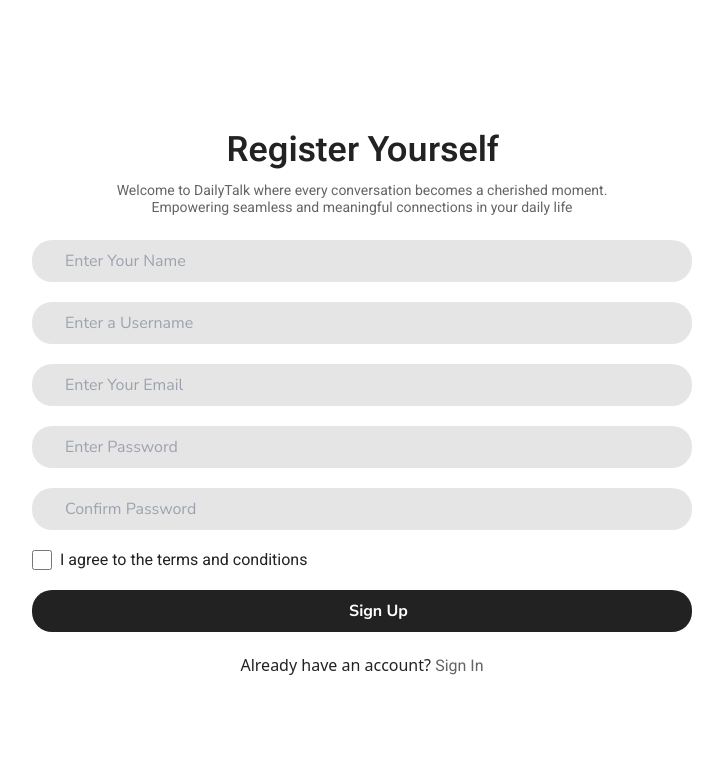
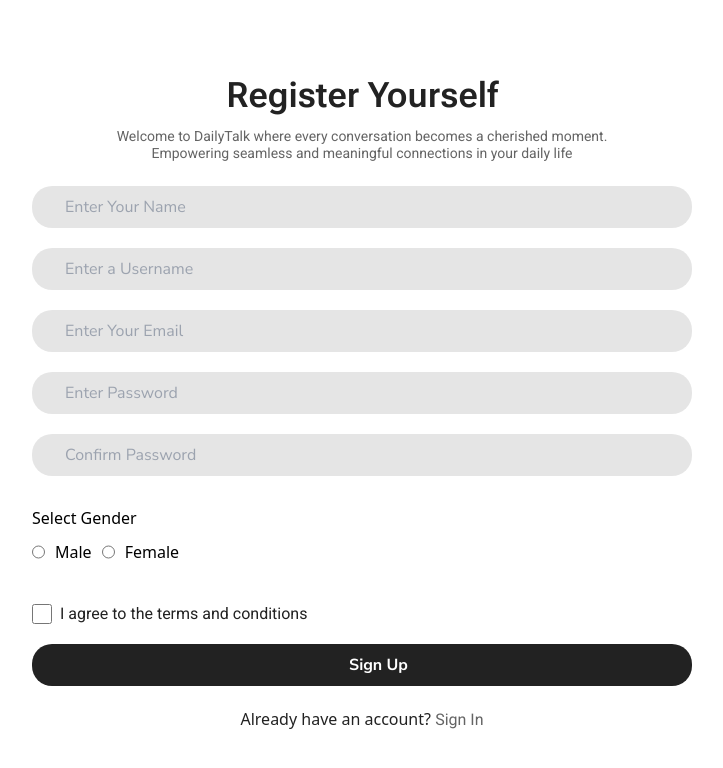
Before and after one commit to km-saifullah/dailytalk, a React (Vite) app: page /signup in a window 1280 px wide. Shown: the top 768 px of the page, without its empty margins (278-1001 px from the left). Built offline with nearby package versions, Linux system fonts and the light colour scheme.

Commit message:
user verification and send data to the firebase done

```diff
--- a/src/db/firebaseConfig.js
+++ b/src/db/firebaseConfig.js
@@ -1,5 +1,6 @@
 import { initializeApp } from "firebase/app";
 import { getAuth } from "firebase/auth";
+import { getDatabase } from "firebase/database";
 const firebaseConfig = {
   apiKey: "AIzaSyAqowcqQ86r-f2KzbA3yuJhgic2d3C44vs",
   authDomain: "dailytalk-9294f.firebaseapp.com",
@@ -11,3 +12,4 @@ const firebaseConfig = {
 
 export const app = initializeApp(firebaseConfig);
 export const auth = getAuth(app);
+export const db = getDatabase();
--- a/src/pages/signin/Signin.jsx
+++ b/src/pages/signin/Signin.jsx
@@ -1,11 +1,19 @@
 import React, { useState } from "react";
 import { Link } from "react-router-dom";
+import { emailValidation } from "../../validation/Validation";
+import { signInWithEmailAndPassword } from "firebase/auth";
+import { auth } from "../../db/firebaseConfig";
 
 const Signin = () => {
   const [signInData, setSignInData] = useState({
     email: "",
     password: "",
   });
+  const [error, setError] = useState({
+    emailError: "",
+    password: "",
+  });
+
   // handle form input fields
   const handleInput = (e) => {
     const signinInfo = { ...signInData };
@@ -15,11 +23,22 @@ const Signin = () => {
 
   // handle signin form
   const handleSignIn = (e) => {
-    console.log(signInData);
+    const mailError = emailValidation(signInData.email);
+    setError({ ...error, emailError: mailError });
     setSignInData({
       email: "",
       password: "",
     });
+
+    // signin functionality
+    signInWithEmailAndPassword(auth, signInData.email, signInData.password)
+      .then((userData) => {
+        if(userData.data.emailVerified){
+
+        }
+      })
+      .catch((err) => {});
+
     e.preventDefault();
   };
   return (
@@ -46,6 +65,9 @@ const Signin = () => {
                   value={signInData.email}
                   onChange={handleInput}
                 />
+                {error.emailError ? (
+                  <Error errorMsg={error.emailError} />
+                ) : null}
                 <input
                   className="w-[660px] py-[9px] pl-[33px] bg-[#0000001a] outline-none border-none rounded-[20px] text-4 font-normal font-nunito text-primary"
                   type="password"
--- a/src/pages/signup/Signup.jsx
+++ b/src/pages/signup/Signup.jsx
@@ -6,11 +6,18 @@ import {
   passwordValidation,
 } from "../../validation/Validation";
 import Error from "../../utils/Error";
-import { createUserWithEmailAndPassword } from "firebase/auth";
-import { auth } from "../../db/firebaseConfig";
+import {
+  createUserWithEmailAndPassword,
+  sendEmailVerification,
+  updateProfile,
+} from "firebase/auth";
+import { ref, set } from "firebase/database";
+import { auth, db } from "../../db/firebaseConfig";
 import { RotatingLines } from "react-loader-spinner";
 import { ToastContainer, toast } from "react-toastify";
 import "react-toastify/dist/ReactToastify.css";
+import maleAvatar from "../../assets/images/male_avatar.png";
+import femaleAvatar from "../../assets/images/female_avatar.png";
 
 const Signup = () => {
   const [isLoaded, setIsLoaded] = useState(false);
@@ -20,6 +27,7 @@ const Signup = () => {
     email: "",
     password: "",
     confirmPassword: "",
+    gender: "",
   });
   const [error, setError] = useState({
     emailError: "",
@@ -65,6 +73,21 @@ const Signup = () => {
         registerData.password
       )
         .then((userData) => {
+          sendEmailVerification(auth.currentUser).then(
+            updateProfile(auth.currentUser, {
+              displayName: registerData.fullname,
+              photoURL: `${
+                registerData.gender == "male" ? maleAvatar : femaleAvatar
+              }`,
+            }).then(() => {
+              set(ref(db, "users/" + userData.user.uid), {
+                fullname: userData.user.displayName,
+                username: registerData.username,
+                email: userData.user.email,
+                displayImage: userData.user.photoURL,
+              });
+            })
+          );
           setIsLoaded(true);
           setTimeout(() => {
             setIsLoaded(false);
@@ -72,7 +95,7 @@ const Signup = () => {
           }, 3000);
           toast.info("Verification Email Has Been Sent!", {
             position: "top-right",
-            autoClose: 2000,
+            autoClose: 4000,
             hideProgressBar: false,
             closeOnClick: true,
             pauseOnHover: false,
@@ -90,7 +113,6 @@ const Signup = () => {
           }
         });
     }
-
     e.preventDefault();
   };
   return (
@@ -98,7 +120,7 @@ const Signup = () => {
       <div className="container mx-auto">
         <ToastContainer
           position="top-right"
-          autoClose={2000}
+          autoClose={4000}
           hideProgressBar={false}
           newestOnTop={false}
           closeOnClick
@@ -172,6 +194,29 @@ const Signup = () => {
                   <Error errorMsg={error.confirmPasswordError} />
                 ) : null} */}
               </div>
+              <div className="flex flex-col gap-x-[8px]  py-[20px]">
+                <div>
+                  <h5 className="py-[10px]">Select Gender</h5>
+                </div>
+                <div className="flex gap-x-[10px]">
+                  <input
+                    type="radio"
+                    name="gender"
+                    value="male"
+                    id="male"
+                    onChange={handleInput}
+                  />
+                  <label htmlFor="male">Male</label>
+                  <input
+                    type="radio"
+                    name="gender"
+                    value="female"
+                    id="female"
+                    onChange={handleInput}
+                  />
+                  <label htmlFor="female">Female</label>
+                </div>
+              </div>
 
               <div className="flex items-center gap-x-[8px] py-[20px]">
                 <input
```
Also changed, not shown: src/assets/images/female_avatar.png (added), src/assets/images/male_avatar.png (added).
